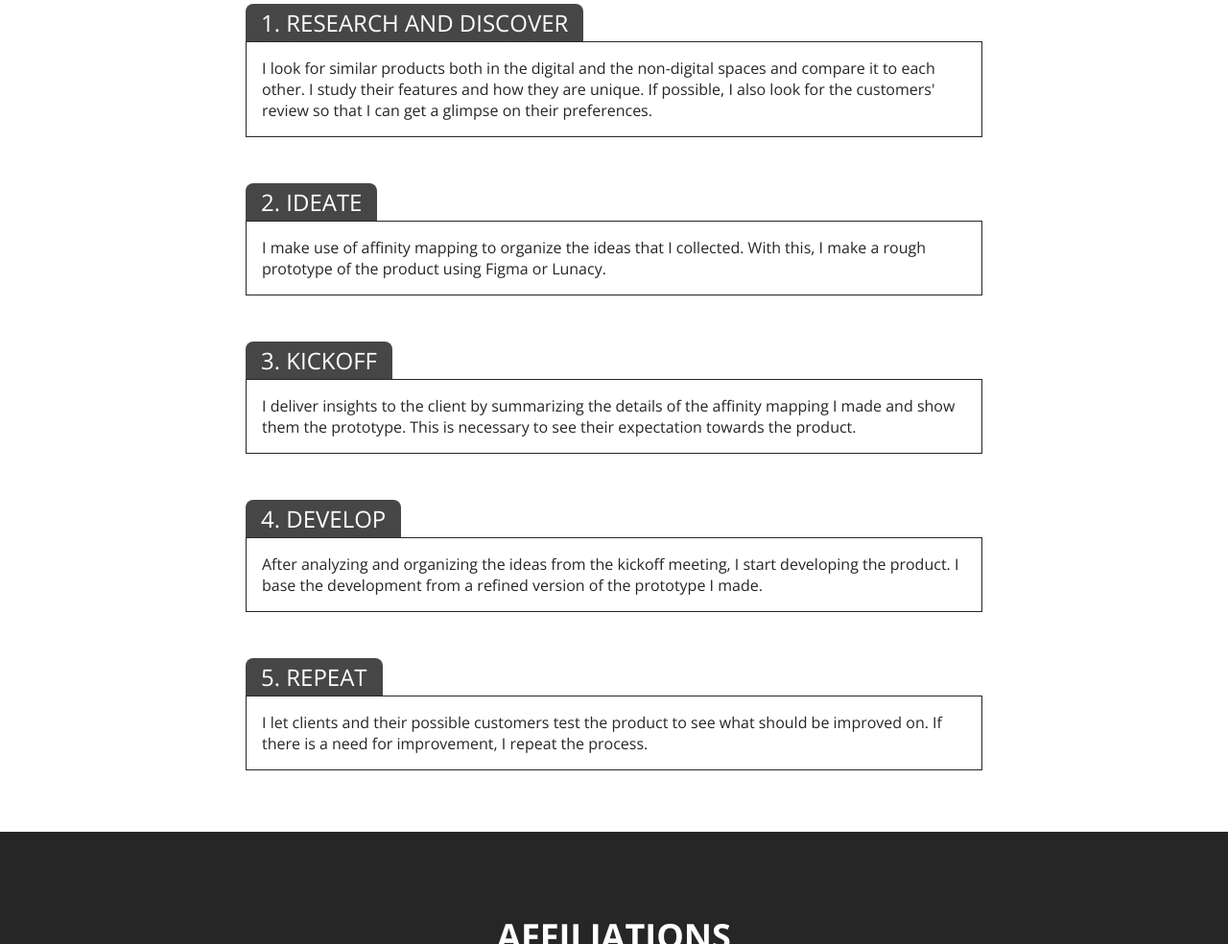
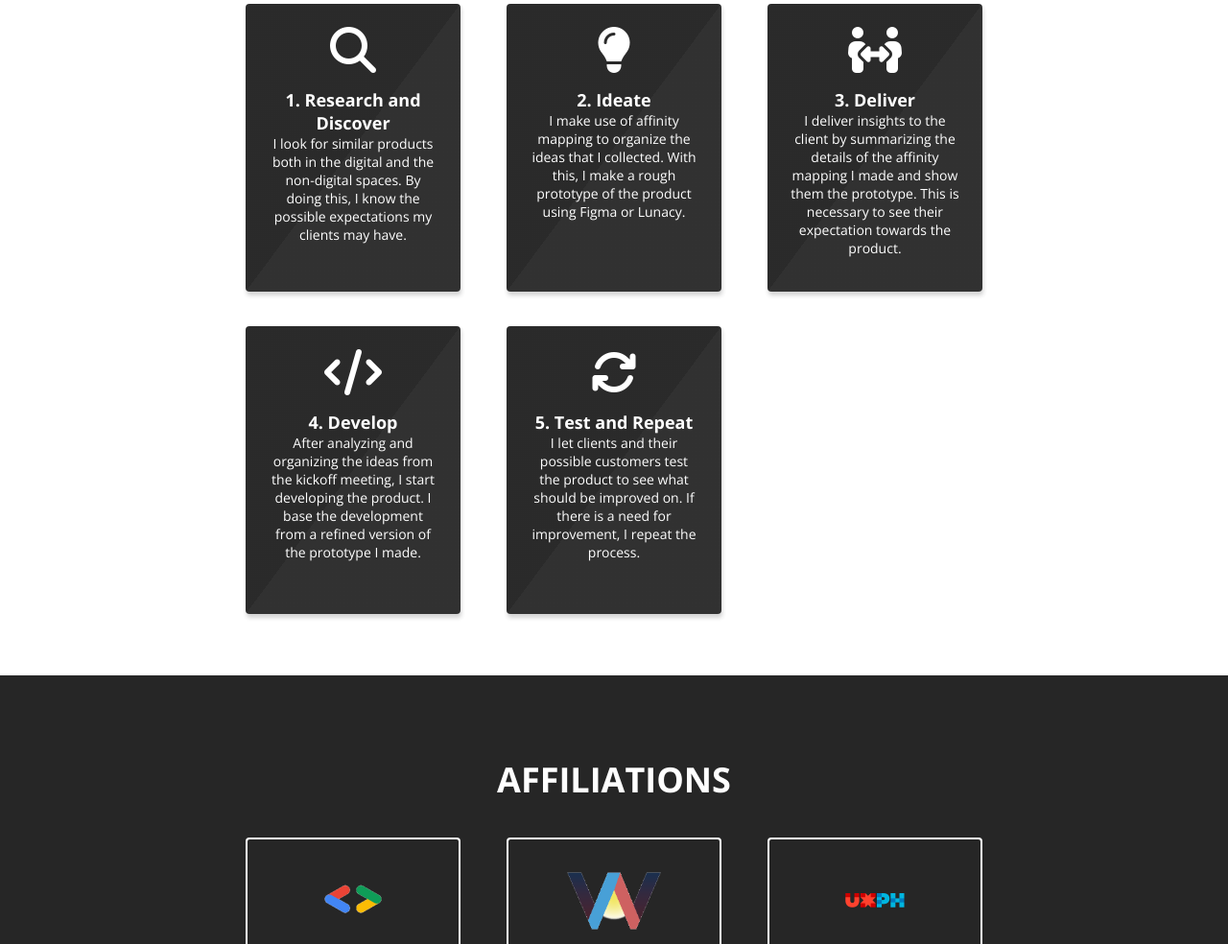
Before and after one commit to gavindizon/gavindizon.github.io, a website: page about/index.html in a window 1280 px wide. Shown: the part 900-1884 px from the top of the page at 96% size. Drawn offline with nearby package versions, Linux system fonts and the light colour scheme.

Commit message:
updated design process

```diff
--- a/about/index.html
+++ b/about/index.html
@@ -41,7 +41,53 @@
             </div>
         </section>
         <section class="about-process">
+
+
             <h2 class="u-margin-bottom-med heading-main-about">Design Process</h2>
+
+            <div class="row">
+                <div class="col-1-of-3">
+                    <div class="card-dark">
+                        <i class="fas fa-search u-margin-bottom-med u-margin-bottom-med--card"></i>
+                        <h3 class="u-margin-bottom-small">1. Research and Discover</h3>
+                        <p>I look for similar products both in the digital and the non-digital spaces. By doing this, I know the possible expectations my clients may have.</p>
+                    </div>
+                </div>
+                <div class="col-1-of-3">
+                    <div class="card-dark">
+                        <i class="fas fa-lightbulb u-margin-bottom-med u-margin-bottom-med--card"></i>
+                        <h3 class="u-margin-bottom-small">2. Ideate</h3>
+                        <p>I make use of affinity mapping to organize the ideas that I collected. With this, I make a rough prototype of the product using Figma or Lunacy.</p>
+                    </div>
+                </div>
+                <div class="col-1-of-3">
+                    <div class="card-dark">
+                        <i class="fas fa-people-arrows u-margin-bottom-med u-margin-bottom-med--card"></i>
+                        <h3 class="u-margin-bottom-small">3. Deliver</h3>
+                        <p>I deliver insights to the client by summarizing the details of the affinity mapping I made and show them the prototype. This is necessary to see their expectation towards the product.</p>
+                    </div>
+                </div>
+            </div>
+
+            <div class="row">
+                <div class="col-1-of-3">
+                    <div class="card-dark">
+                        <i class="fas fa-code u-margin-bottom-med u-margin-bottom-med--card"></i>
+                        <h3 class="u-margin-bottom-small">4. Develop</h3>
+                        <p>After analyzing and organizing the ideas from the kickoff meeting, I start developing the product. I base the development from a refined version of the prototype I made.</p>
+                    </div>
+                </div>
+                <div class="col-1-of-3">
+                    <div class="card-dark">
+                        <i class="fas fa-sync u-margin-bottom-med u-margin-bottom-med--card"></i>
+                        <h3 class="u-margin-bottom-small">5. Test and Repeat</h3>
+                        <p>I let clients and their possible customers test the product to see what should be improved on. If there is a need for improvement, I repeat the process.</p>
+                    </div>
+                </div>
+                <div class="col-1-of-3">
+                </div>
+            </div>
+            <!--
             <div class="steps">
                 <h3 class="steps__header">1. Research and Discover</h3>
                 <p class="steps__info">I look for similar products both in the digital and the non-digital spaces and compare it to each other. I study their features and how they are unique. If possible, I also look for the customers' review so that I can get a glimpse on their preferences.</p>
@@ -62,6 +108,7 @@
                 <h3 class="steps__header">5. Repeat</h3>
                 <p class="steps__info">I let clients and their possible customers test the product to see what should be improved on. If there is a need for improvement, I repeat the process.</p>
             </div>
+            -->
         </section>
         <section class="about-affiliate">
             <h2 class="u-margin-bottom-med heading-main-about u-margin-top-med">Affiliations</h2>
--- a/sass/abstracts/_mixins.scss
+++ b/sass/abstracts/_mixins.scss
@@ -49,6 +49,10 @@ ORDER: Base + typography > general layout + grid >
     @if $breakpoint == tab-land{
         @media only screen and (max-width: 75em){ @content }; //1200px
     }
+    @if $breakpoint == desktop{
+        @media only screen and (max-width: 90em){ @content }; //1200px
+    }
+
     @if $breakpoint == big-desktop{
         @media only screen and (min-width: 112.5em){ @content }; //1800px
     }
--- a/sass/abstracts/_variables.scss
+++ b/sass/abstracts/_variables.scss
@@ -1,7 +1,9 @@
 $grid-width: 114rem;
-$gutter-vertical: 8rem;
+$gutter-vertical: 3.6rem;
+
 $gutter-vertical-small: 6rem;
-$gutter-horizontal: 6rem;
+$gutter-horizontal: 4.8rem;
+
 
 
 //COLORS
--- a/sass/base/_utilities.scss
+++ b/sass/base/_utilities.scss
@@ -29,4 +29,15 @@
         text-align: center;
     }
 }
-.u-margin-bottom-med{margin-bottom: 3.6rem !important; @include respond(phone-large){margin-bottom: 1.2rem !important;}}
+.u-margin-bottom-med{
+    margin-bottom: 3.6rem !important;
+
+    &--card{
+        @include respond(desktop){
+            margin-bottom: 1.6rem !important;
+        }
+    }
+    @include respond(phone-large){
+        margin-bottom: 1.2rem !important;
+    }
+}
--- /dev/null
+++ b/sass/components/_card-dark.scss
@@ -0,0 +1,45 @@
+.card-dark{
+    background: linear-gradient(to bottom right, rgba($background-primary, 0.98) 0%, rgba($background-primary, 0.98) 50%, rgba($background-primary, 0.95) 50%, rgba($background-primary, 0.95) 100%);
+    width: 90%;
+
+    border-radius: .4rem;
+    box-shadow: 1px 4px 4px rgba($background-primary, 0.2);
+    transition: all .4s linear;
+    backface-visibility: hidden;
+    color: $text-primary;
+    padding: 2.4rem 2.4rem;
+    text-align: center;
+    height: 30rem;
+
+    i{
+        font-size: 4.8rem;
+    }
+    h3{
+        text-transform: unset !important;
+        font-size: 1.8rem;
+    }
+    p{
+        font-size: 1.4rem;
+        font-weight: 200;
+
+    }
+
+    &:hover{
+        transform: translateY(-4px);
+        box-shadow: 1px 6px 6px rgba($background-primary, 0.4);
+
+    }
+
+    @include respond(desktop){
+        width: 100%;
+    }
+    @include respond(tab-land){
+        width: 32rem;
+        margin: 0rem auto 3.2rem;
+    }
+    @include respond(tab-port){
+        width: 32rem;
+        margin: 0rem auto 3.2rem;
+        height:24rem;
+    }
+}
--- a/sass/layouts/_grid.scss
+++ b/sass/layouts/_grid.scss
@@ -4,6 +4,10 @@
 
     &:not(:last-child){
         margin-bottom: $gutter-vertical;
+
+        @include respond(tab-land){
+            margin-bottom: 0;
+        }
     }
 
     @include clearfix;
@@ -33,7 +37,11 @@
 
         @include respond(tab-land){
             width: 100%;
+
         }
+
+
+
 
     }
 
@@ -42,7 +50,7 @@
     }
 
     .col-1-of-4{
-        width: calc((100% - #{$gutter-horizontal}*3) /4);
+        width: calc((100% - #{$gutter-horizontal}*3) / 4);
     }
     .col-2-of-4{
         width: calc(2* ((100% - #{$gutter-horizontal}*3) /4) + #{$gutter-horizontal});
--- a/sass/main.scss
+++ b/sass/main.scss
@@ -9,6 +9,7 @@
 
 @import 'components/button';
 @import 'components/card';
+@import 'components/card-dark';
 @import 'components/projects';
 @import 'components/steps';
 
```
Also changed, not shown: css/style.css.
